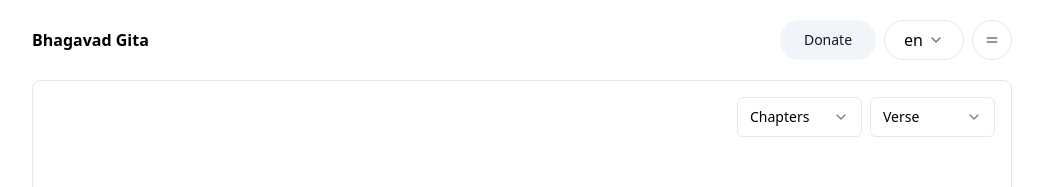
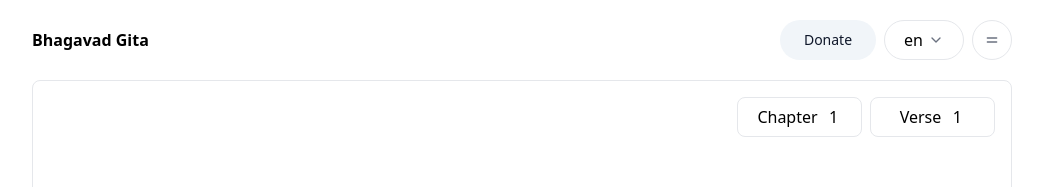
Before and after one commit to yogendrarana/bhagavad-gita, a Next.js app: page / in a window 1280 px wide. Shown: the top 187 px of the page, without its empty margins (118-1161 px from the left). Built offline with nearby package versions, Linux system fonts and the light colour scheme.

Commit message:
refactor verse and chapter selection menu

```diff
--- a/src/components/nav/navbar.tsx
+++ b/src/components/nav/navbar.tsx
@@ -1,8 +1,8 @@
 import React from 'react'
+import { Button } from '../ui/button'
 import Logo from '@/components/util/logo'
-import { Button } from '../ui/button'
 import { ProfileDropdownMenu } from './nav-dropdown-menu'
-import { LanguageDropdownMenu } from './language-menu'
+import { SelectLanguage } from '../select/select-language'
 
 const Navbar = () => {
   return (
@@ -10,7 +10,7 @@
       <Logo />
       <div className='ml-auto flex gap-2'>
         <Button variant="secondary" className='h-[var(--h-button)] w-24 rounded-full'>Donate</Button>
-        <LanguageDropdownMenu />
+        <SelectLanguage />
         <ProfileDropdownMenu />
       </div>
     </div>
--- a/src/components/page/banner.tsx
+++ b/src/components/page/banner.tsx
@@ -8,7 +8,6 @@
 import Controllers from '../util/controllers';
 import SelectVerse from '../select/select-verse';
 import SelectChapter from '../select/select-chapter';
-
 
 const Banner = () => {
   return (
--- a/src/components/select/select-chapter.tsx
+++ b/src/components/select/select-chapter.tsx
@@ -1,44 +1,33 @@
 import * as React from "react"
-
-import {
-    Select,
-    SelectContent,
-    SelectGroup,
-    SelectItem,
-    SelectTrigger,
-    SelectValue,
-} from "@/components/ui/select"
-
 import { GITA_DATA } from "@/data/gita-data"
 import { useGitaStore } from "@/state/useGitaStore";
+import { DropdownMenu, DropdownMenuTrigger, DropdownMenuContent, DropdownMenuGroup, DropdownMenuItem } from "../ui/dropdown-menu";
 
 
 export default function SelectChapter() {
-    const { selectGitaChapter } = useGitaStore();
+    const { selectGitaChapter, currentGitaChapter } = useGitaStore();
     const chapters = GITA_DATA.map(chapter => chapter.chapter)
 
-    const handleChange = (value: string) => {
-        const chapter = parseInt(value)
-        selectGitaChapter(chapter)
-    }
-
     return (
-        <Select onValueChange={handleChange}>
-            <SelectTrigger className="w-[125px]">
-                <SelectValue placeholder={"Chapters"} />
-            </SelectTrigger>
-            <SelectContent className="w-[125px]">
-                <SelectGroup>
+        <DropdownMenu>
+            <DropdownMenuTrigger asChild>
+                <button className="h-[var(--h-button)] w-[125px] px-4 rounded-lg flex justify-center gap-2 items-center border">
+                    <span>Chapter</span>
+                    <div className="w-4">{currentGitaChapter.chapter}</div>
+                </button>
+            </DropdownMenuTrigger>
+            <DropdownMenuContent align="end" forceMount className="w-[125px] rounded-lg" sideOffset={10}>
+                <DropdownMenuGroup>
                     {
                         chapters.map((chp, index) => (
-                            <SelectItem
+                            <DropdownMenuItem
                                 key={index}
-                                value={String(chp)}
-                            >Chapter {chp}</SelectItem>
+                                onClick={() => selectGitaChapter(chp)}
+                            >Chapter {chp}</DropdownMenuItem>
                         ))
                     }
-                </SelectGroup>
-            </SelectContent>
-        </Select>
+                </DropdownMenuGroup>
+            </DropdownMenuContent>
+        </DropdownMenu>
     )
 }
--- a/src/components/nav/language-menu.tsx
+++ b/src/components/select/select-language.tsx
@@ -10,7 +10,7 @@
 import { languages } from "@/config/languages"
 import { useLanguageStore } from "@/state/useLanguageStore";
 
-export function LanguageDropdownMenu() {
+export function SelectLanguage() {
     const { activeLanguage, setActiveLanguage } = useLanguageStore();
 
     return (
@@ -22,7 +22,7 @@
                 </button>
             </DropdownMenuTrigger>
 
-            <DropdownMenuContent align="end" forceMount className="w-auto p-4 rounded-xl" sideOffset={10}>
+            <DropdownMenuContent align="end" forceMount className="w-[125px] rounded-lg" sideOffset={10}>
                 <DropdownMenuGroup>
                     {
                         languages.map((lang, index) => (
--- a/src/components/select/select-verse.tsx
+++ b/src/components/select/select-verse.tsx
@@ -1,41 +1,32 @@
 import * as React from "react"
+import { useGitaStore } from "@/state/useGitaStore";
+import { DropdownMenu, DropdownMenuTrigger, DropdownMenuContent, DropdownMenuGroup, DropdownMenuItem } from "../ui/dropdown-menu";
 
-import {
-    Select,
-    SelectContent,
-    SelectGroup,
-    SelectItem,
-    SelectTrigger,
-    SelectValue,
-} from "@/components/ui/select"
-import { useGitaStore } from "@/state/useGitaStore";
 
 export default function SelectVerse() {
-    const { currentGitaChapter, selectGitaVerse } = useGitaStore()
+    const { currentGitaChapter, selectGitaVerse, currentGitaVerse } = useGitaStore()
     const verses = currentGitaChapter.verses.map(verse => verse.verse)
 
-    const handleVerseChange = (value: string) => {
-        const verse = parseInt(value)
-        selectGitaVerse(verse)
-    }
-
     return (
-        <Select onValueChange={handleVerseChange}>
-            <SelectTrigger className="w-[125px]">
-                <SelectValue placeholder={"Verse"} />
-            </SelectTrigger>
-            <SelectContent className="w-[125px]">
-                <SelectGroup>
+        <DropdownMenu>
+            <DropdownMenuTrigger className="w-[125px]">
+                <button className="h-[var(--h-button)] w-[125px] px-4 rounded-lg flex justify-center gap-2 items-center border">
+                    <span>Verse</span>
+                    <div className="w-4">{currentGitaVerse.verse}</div>
+                </button>
+            </DropdownMenuTrigger>
+            <DropdownMenuContent align="end" forceMount className="w-[125px] rounded-lg" sideOffset={10}>
+                <DropdownMenuGroup>
                     {
                         verses.map((verse, index) => (
-                            <SelectItem
+                            <DropdownMenuItem
                                 key={index}
-                                value={String(verse)}
-                            >Verse {verse}</SelectItem>
+                                onClick={() => selectGitaVerse(verse)}
+                            >Verse {verse}</DropdownMenuItem>
                         ))
                     }
-                </SelectGroup>
-            </SelectContent>
-        </Select>
+                </DropdownMenuGroup>
+            </DropdownMenuContent>
+        </DropdownMenu>
     )
 }
```
Also changed, not shown: 1 other file (tests, documents, lock files or other folders).
